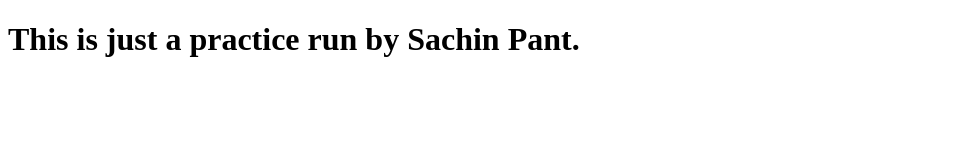
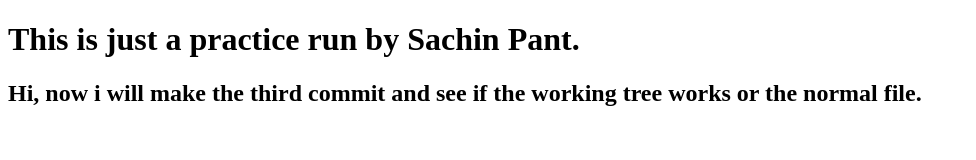
Before and after one commit to pantsachin/Practising_Repo_Making, a plain HTML site: page index.html in a window 1280 px wide. Shown: the whole page, without its empty margins (0-976 px from the left). Drawn offline with Linux system fonts and the light colour scheme.

Commit message:
refractor: commit 3
added h2 in this third commit

```diff
--- a/index.html
+++ b/index.html
@@ -7,4 +7,10 @@
   </head>
   <body>
     <h1>This is just a practice run by Sachin Pant.</h1>
+
+    <h2>
+      Hi, now i will make the third commit and see if the working tree works or
+      the normal file.
+    </h2>
   </body>
+</html>
```
